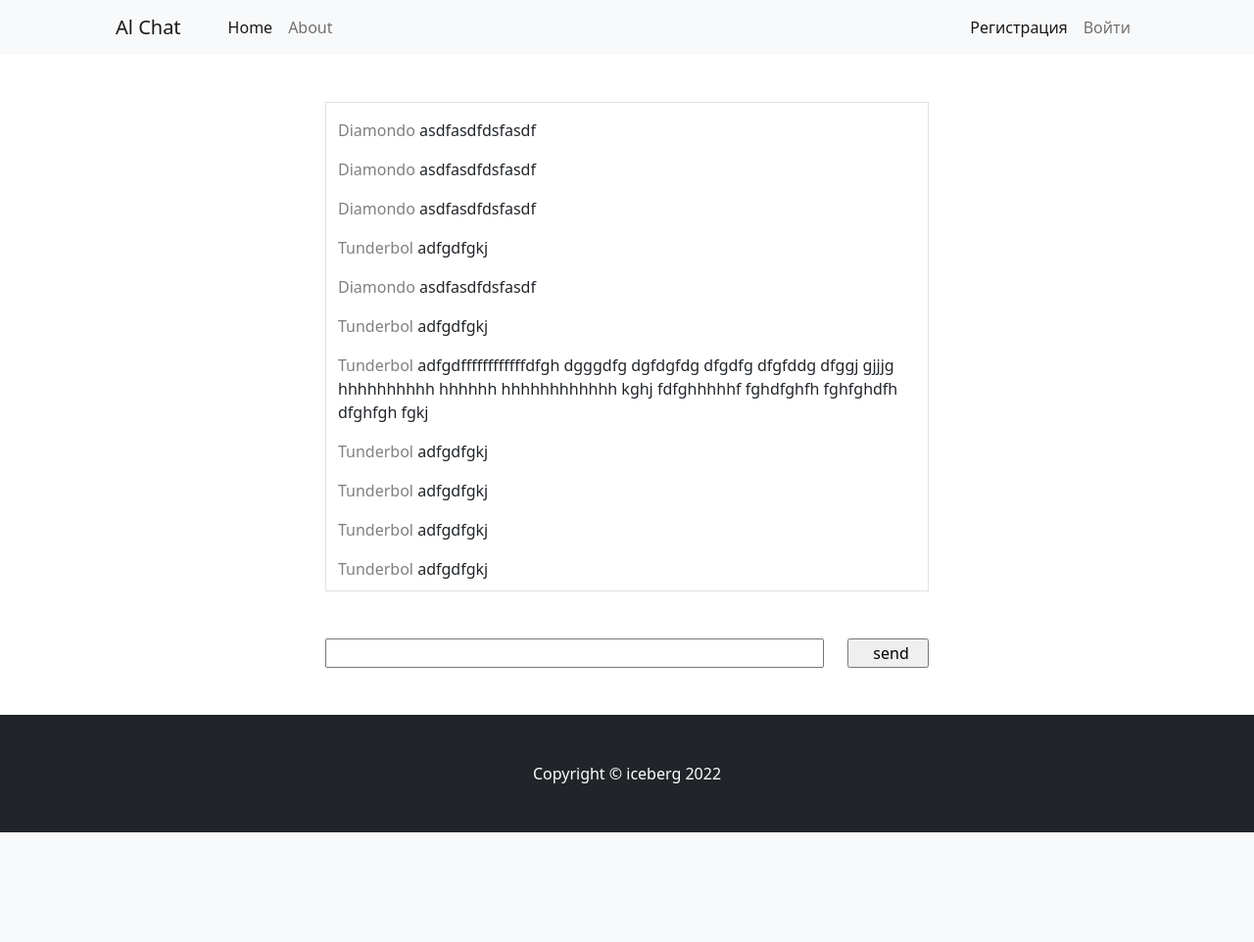
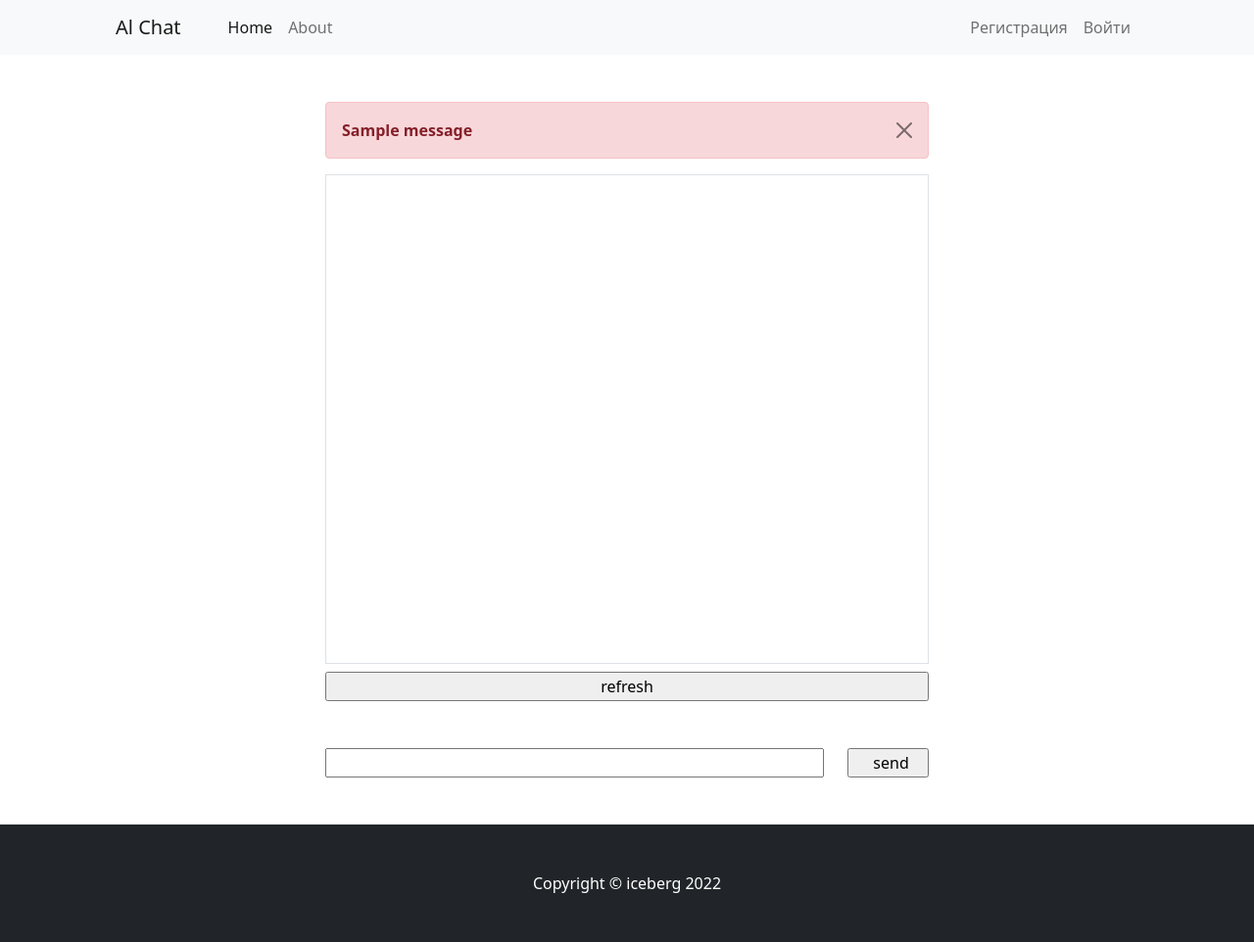
Before and after one commit to icebergD/DjangoChat, a Django app: page / in a window 1280 px wide. Shown: the whole page at 98% size. Before the commit the page ends 850 px from the top, so only its background shows below. Run offline with Django 4.2, Linux system fonts and the light colour scheme; tables that the repository leaves empty hold one stand-in row (values such as "Sample post"); one stand-in notice (Sample message) is shown.

Commit message:
added common chat functionality

```diff
--- a/chat/mainapp/forms.py
+++ b/chat/mainapp/forms.py
@@ -9,7 +9,7 @@
 
     class Meta:
         model = User
-        fields = ['username', 'first_name', 'email']
+        fields = ['username', 'email']
 
     def clean_password2(self):
         cd = self.cleaned_data
--- a/chat/mainapp/templates/base.html
+++ b/chat/mainapp/templates/base.html
@@ -12,6 +12,7 @@
         <link href="https://cdn.jsdelivr.net/npm/bootstrap-icons@1.5.0/font/bootstrap-icons.css" rel="stylesheet" />
         <!-- Core theme CSS (includes Bootstrap)-->
         <link href="https://cdn.jsdelivr.net/npm/bootstrap@5.1.3/dist/css/bootstrap.min.css" rel="stylesheet" integrity="sha384-1BmE4kWBq78iYhFldvKuhfTAU6auU8tT94WrHftjDbrCEXSU1oBoqyl2QvZ6jIW3" crossorigin="anonymous">
+        <script src="https://ajax.googleapis.com/ajax/libs/jquery/3.5.1/jquery.min.js"></script>
         <style type="text/css">
             .chat-container {
                 height: 500px;
@@ -36,9 +37,11 @@
                     <ul class="navbar-nav ">
 
                       {% if authed == True %}
+
+                      <li class="nav-item"><a class="nav-link active" href="#">{{ username }}</a></li>
                       <li class="nav-item"><a class="nav-link" href="{% url 'logout' %}">Выйти</a></li>
                       {% else %}
-                      <li class="nav-item"><a class="nav-link active" href="{% url 'register' %}">Регистрация</a></li>
+                      <li class="nav-item"><a class="nav-link" href="{% url 'register' %}">Регистрация</a></li>
                       <li class="nav-item"><a class="nav-link" href="{% url 'login' %}">Войти</a></li>
                       {% endif %}
                     </ul>
@@ -54,57 +57,114 @@
 
 
                 {% block content %}
+
+                {% if messages %}
+                  {% for message in messages %}
+                  <div class="alert alert-danger alert-dismissible fade show" role="alert">
+                    <strong>{{ message }}</strong>
+                    <button type="button" class="btn-close" data-bs-dismiss="alert" aria-label="Close"></button>
+                  </div>
+                  {% endfor %}
+                {% endif %}
+
                 <div class="">
-                    <div class="chat-container container pb-3 border overflow-auto">
-
-                        <div class="pl-3 pt-3"><span class="text-black-50">Diamondo </span>asdfasdfdsfasdf</div>
-                        <div class="pl-3 pt-3"><span class="text-black-50">Diamondo </span>asdfasdfdsfasdf</div>
-                        <div class="pl-3 pt-3"><span class="text-black-50">Diamondo </span>asdfasdfdsfasdf</div>
-                        <div class="pl-3 pt-3"><span class="text-black-50">Tunderbol </span>adfgdfgkj</div>
-                        <div class="pl-3 pt-3"><span class="text-black-50">Diamondo </span>asdfasdfdsfasdf</div>
-                        <div class="pl-3 pt-3"><span class="text-black-50">Tunderbol </span>adfgdfgkj</div>
-                        <div class="pl-3 pt-3"><span class="text-black-50">Tunderbol </span>adfgdffffffffffffdfgh dgggdfg dgfdgfdg dfgdfg dfgfddg dfggj gjjjg hhhhhhhhhh hhhhhh hhhhhhhhhhhh kghj fdfghhhhhf fghdfghfh fghfghdfh dfghfgh fgkj</div>
-                        <div class="pl-3 pt-3"><span class="text-black-50">Tunderbol </span>adfgdfgkj</div>
-                        <div class="pl-3 pt-3"><span class="text-black-50">Tunderbol </span>adfgdfgkj</div>
-                        <div class="pl-3 pt-3"><span class="text-black-50">Tunderbol </span>adfgdfgkj</div>
-                         <div class="pl-3 pt-3"><span class="text-black-50">Tunderbol </span>adfgdfgkj</div>
-                        <div class="pl-3 pt-3"><span class="text-black-50">Tunderbol </span>adfgdffffffffffffdfgh dgggdfg dgfdgfdg dfgdfg dfgfddg dfggj gjjjg hhhhhhhhhh hhhhhh hhhhhhhhhhhh kghj fdfghhhhhf fghdfghfh fghfghdfh dfghfgh fgkj</div>
-                        <div class="pl-3 pt-3"><span class="text-black-50">Tunderbol </span>adfgdfgkj</div>
-                        <div class="pl-3 pt-3"><span class="text-black-50">Tunderbol </span>adfgdfgkj</div>
-                        <div class="pl-3 pt-3"><span class="text-black-50">Tunderbol </span>adfgdfgkj</div>
-                         <div class="pl-3 pt-3"><span class="text-black-50">Tunderbol </span>adfgdfgkj</div>
-                        <div class="pl-3 pt-3"><span class="text-black-50">Tunderbol </span>adfgdffffffffffffdfgh dgggdfg dgfdgfdg dfgdfg dfgfddg dfggj gjjjg hhhhhhhhhh hhhhhh hhhhhhhhhhhh kghj fdfghhhhhf fghdfghfh fghfghdfh dfghfgh fgkj</div>
-                        <div class="pl-3 pt-3"><span class="text-black-50">Tunderbol </span>adfgdfgkj</div>
-                        <div class="pl-3 pt-3"><span class="text-black-50">Tunderbol </span>adfgdfgkj</div>
-                        <div class="pl-3 pt-3"><span class="text-black-50">Tunderbol </span>adfgdfgkj</div>
-                         <div class="pl-3 pt-3"><span class="text-black-50">Tunderbol </span>adfgdfgkj</div>
-                        <div class="pl-3 pt-3"><span class="text-black-50">Tunderbol </span>adfgdffffffffffffdfgh dgggdfg dgfdgfdg dfgdfg dfgfddg dfggj gjjjg hhhhhhhhhh hhhhhh hhhhhhhhhhhh kghj fdfghhhhhf fghdfghfh fghfghdfh dfghfgh fgkj</div>
-                        <div class="pl-3 pt-3"><span class="text-black-50">Tunderbol </span>adfgdfgkj</div>
-                        <div class="pl-3 pt-3"><span class="text-black-50">Tunderbol </span>adfgdfgkj</div>
-                        <div class="pl-3 pt-3"><span class="text-black-50">Tunderbol </span>adfgdfgkj</div>
-                        <div class="pl-3 pt-3"><span class="text-black-50">Tunderbol </span>adfgdfgkj</div>
+                    <div class="chat-container pb-3 border overflow-auto">
 
                     </div>
-
-                    <div class="row mt-5">
-                        <div class="col-10">
-                            <!-- <form action="" method="POST"> -->
-                            <input class="container-fluid" type="text">
-                            <!-- </form> -->
-                        </div>
-                        <div class="col-2 ">
-                            <input type="submit" class="container-fluid" value="send">
-                        </div>
+                    <input class="refresh-btn mt-2 container-fluid" name="refresh" type="button" value="refresh">
+                    <div >
+                        <form class="row mt-5" action="{% url 'send_message' %}" method="post">
+                            <div class="col-10">
+                                <input class="container-fluid" name="message" type="text">
+                            </div>
+                            {% csrf_token %}
+                            <div class="col-2 ">
+                                <input type="submit" class="container-fluid" value="send">
+                            </div>
+                        </form>
                     </div>
                 </div>
+
+
+
+
+
+
+<script type="text/javascript">
+
+            $(document).ready(function(){
+                // $(".test").html("This is Hello World by JQuery");
+                function getCookie(name) {
+                    var cookieValue = null;
+                    if (document.cookie && document.cookie != '') {
+                        var cookies = document.cookie.split(';');
+                        for (var i = 0; i < cookies.length; i++) {
+                            var cookie = jQuery.trim(cookies[i]);
+                            // Does this cookie string begin with the name we want?
+                            if (cookie.substring(0, name.length + 1) == (name + '=')) {
+                                cookieValue = decodeURIComponent(cookie.substring(name.length + 1));
+                                break;
+                            }
+                        }
+                    }
+                    return cookieValue;
+                }
+                var csrftoken = getCookie('csrftoken');
+
+                function updateMessages(){
+                    // создаем AJAX-вызов
+                    $.ajax({
+                        data: {'csrfmiddlewaretoken' : csrftoken },
+                        method: "POST",
+                        // dataType: 'json',
+                        url: "{% url 'update_message' %}",
+                        // если успешно, то
+                        success: function (response) {
+                            $(".chat-container").html('');
+                            var data = response.response;
+
+                            for (var i = 0; i < data.length; i++) {
+                                var chat_el = "<div class='pl-3 pt-3'><span class='text-black-50'>"+data[i]['username']+" </span>"+data[i]['message']+"</div>";
+
+                                $(".chat-container").append(chat_el);
+                            };
+
+                            var block = document.getElementById("block");
+                            $(".chat-container").scrollTop($(".chat-container").prop('scrollHeight'));
+                        },
+                        // если ошибка, то
+                        error: function (response) {
+                            // предупредим об ошибке
+                            console.log(response.responseJSON.errors)
+                        }
+                    });
+
+                }//конец updateMessages
+                updateMessages();
+                $(".refresh-btn").click(updateMessages);
+
+            });
+
+        </script>
+
+
+
+
+
+
+
+
+
 
                 {% endblock content %}
             </div>
         </section>
+
         <!-- Footer-->
         <footer class="py-5 bg-dark">
             <div class="container"><p class="m-0 text-center text-white">Copyright &copy; iceberg 2022</p></div>
         </footer>
+
         <!-- Bootstrap core JS-->
        <script src="https://cdn.jsdelivr.net/npm/bootstrap@5.1.3/dist/js/bootstrap.bundle.min.js" integrity="sha384-ka7Sk0Gln4gmtz2MlQnikT1wXgYsOg+OMhuP+IlRH9sENBO0LRn5q+8nbTov4+1p" crossorigin="anonymous"></script>
 
--- a/chat/mainapp/urls.py
+++ b/chat/mainapp/urls.py
@@ -4,7 +4,9 @@
 	BaseView,
 	user_login,
 	user_register,
-	user_logout
+	user_logout,
+	send_message,
+	update_message
 )
 
 urlpatterns = [
@@ -12,8 +14,9 @@
 	path('login/', user_login, name='login'),
 	path('register/', user_register, name='register'),
 	path('logout/', user_logout, name='logout'),
-	# path('login/', include('django.contrib.auth.views.login'), name='login'),
-	# path('logout/', include('django.contrib.auth.views.logout'), name='logout'),
-	# path('logout-then-login/', include('django.contrib.auth.views.logout_then_login'), name='logout_then_login'),
+	path('send-message/', send_message, name='send_message'),
+	path('update-message/', update_message, name='update_message'),
+
+
 
 ]
--- a/chat/mainapp/views.py
+++ b/chat/mainapp/views.py
@@ -1,16 +1,18 @@
 from django.shortcuts import render
 
-from django.http import HttpResponse, HttpResponseRedirect
+from django.http import HttpResponse, HttpResponseRedirect, JsonResponse
 from django.views.generic import DetailView, View, CreateView
 
 from django.contrib.auth import authenticate, login
-from .forms import UserLoginForm, UserRegistrationForm
 from django.contrib.auth.decorators import login_required
 from django.contrib.auth.models import User
 from django.urls import reverse
 from django.contrib.auth import logout
+from django.contrib import messages
+from django.core import serializers
 
-# from .models import Notebook, Smartphone
+from .forms import UserLoginForm, UserRegistrationForm
+from .models import Message
 
 
 
@@ -24,6 +26,7 @@
 	authed = request.user.is_authenticated
 	context = {
 		'authed': authed,
+		'username': request.user
 	}
 	return render(request,'base.html',context)
 
@@ -31,23 +34,26 @@
 def user_login(request):
 	authed = request.user.is_authenticated
 	context = {
-		'authed': authed
+		'authed': authed,
+		'username':request.user
+
 	}
 	if request.method == 'POST':
-		form = UserLoginForm(request.POST)
-		if form.is_valid():
-			cd = form.cleaned_data
-			user = authenticate(username=cd['username'], password=cd['password'])
-			if user is not None:
-				if user.is_active:
-					login(request, user)
-					return HttpResponseRedirect(reverse('base'))
+		if not authed:
+			form = UserLoginForm(request.POST)
+			if form.is_valid():
+				cd = form.cleaned_data
+				user = authenticate(username=cd['username'], password=cd['password'])
+				if user is not None:
+					if user.is_active:
+						login(request, user)
+						return HttpResponseRedirect(reverse('base'))
+					else:
+						return HttpResponse('Disabled account')
 				else:
-					return HttpResponse('Disabled account')
-			else:
-				form = UserLoginForm()
-				context['form'] = form
-				return render(request, 'login.html', context)
+					form = UserLoginForm()
+					context['form'] = form
+					return render(request, 'login.html', context)
 	else:
 		form = UserLoginForm()
 		context['form'] = form
@@ -57,6 +63,7 @@
 	authed = request.user.is_authenticated
 	context = {
 		'authed': authed,
+		'username':request.user
 	}
 	if request.method == 'POST':
 		form = UserRegistrationForm(request.POST)
@@ -82,20 +89,46 @@
 	return render(request, 'register.html', context)
 
 def user_logout(request):
-	logout(request)
 	authed = request.user.is_authenticated
+	if authed:
+		logout(request)
+		authed = request.user.is_authenticated
+
 	context = {
 		'authed': authed,
+		'username':request.user
 	}
 	return render(request,'logged_out.html',context)
 
-# class RegisterUser(CreateView):
 
-# 	form_class = UserCreationForm
-# 	template_name = 'register.html'
-# 	success_url = reverse_lazy('login')
+def send_message(request):
+	if request.method == 'POST':
+		if 'message' in request.POST:
+			if request.user.is_authenticated:
 
-# 	def get_context_data(self, *, object_list=None, **kwargs):
-# 		context = super().get_context_data(**kwargs)
-# 		c_def = self.get_user_context(title="Регистрация")
-# 		return dict(list(context.items()) + list(c_def.items()))
+				Message.objects.create(
+					owner = request.user,
+					message = request.POST['message']
+				)
+
+			else:
+				messages.add_message(request, messages.INFO, 'Чтобы писать сообщения зерегистрируйтесь')
+			return HttpResponseRedirect(reverse('base'))
+	return HttpResponseRedirect(reverse('base'))
+
+def update_message(request):
+
+	if request.method == 'POST':
+		messageModel = Message.objects.all().order_by('created_at')
+		response = list()
+		for x in messageModel:
+			# user = User.objects.filter(id=x.owner)
+			response.append(
+				{
+					'username': x.owner.username,
+					'message': x.message
+				}
+			)
+
+
+		return JsonResponse({'response': response})
```
